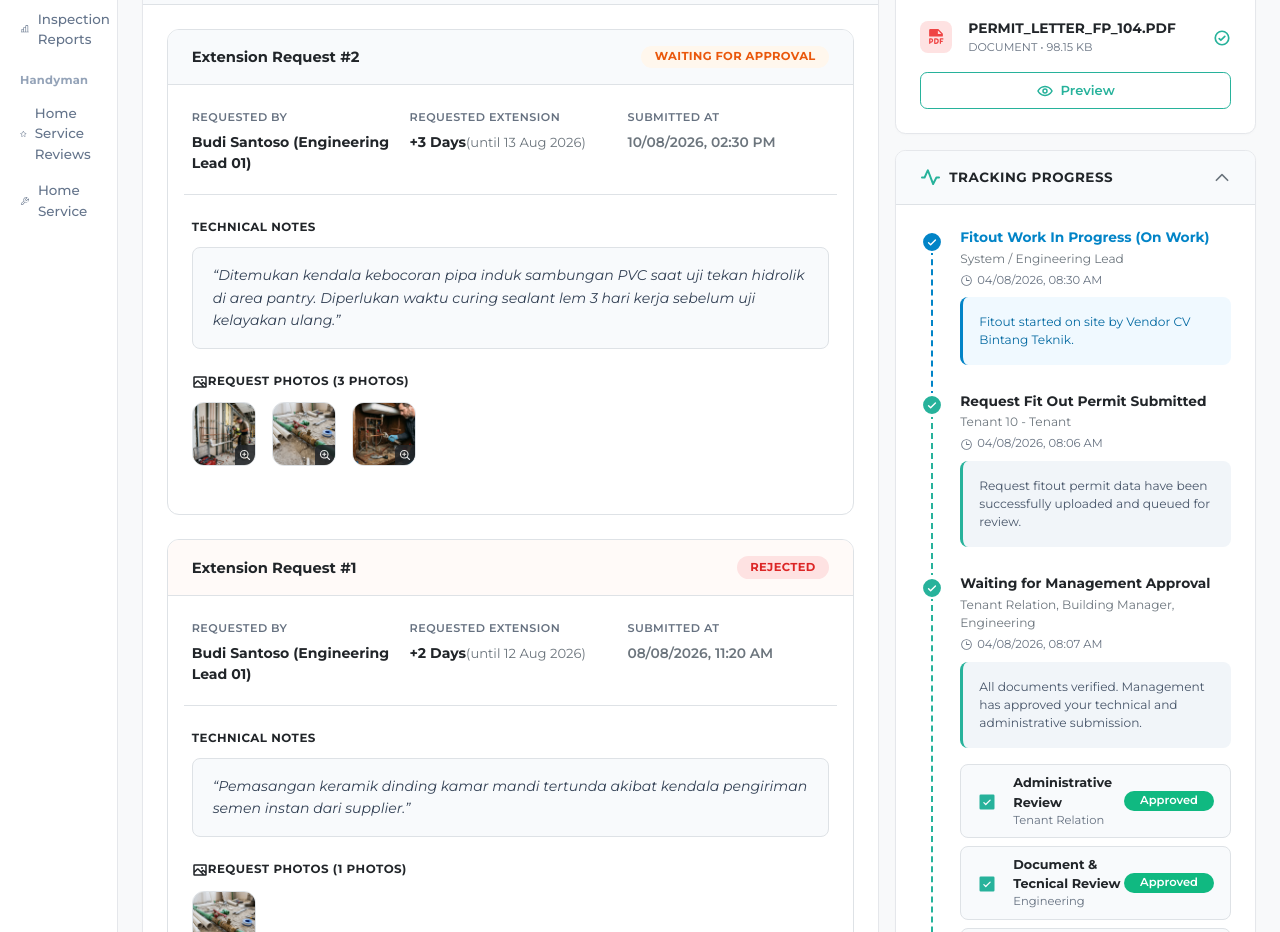
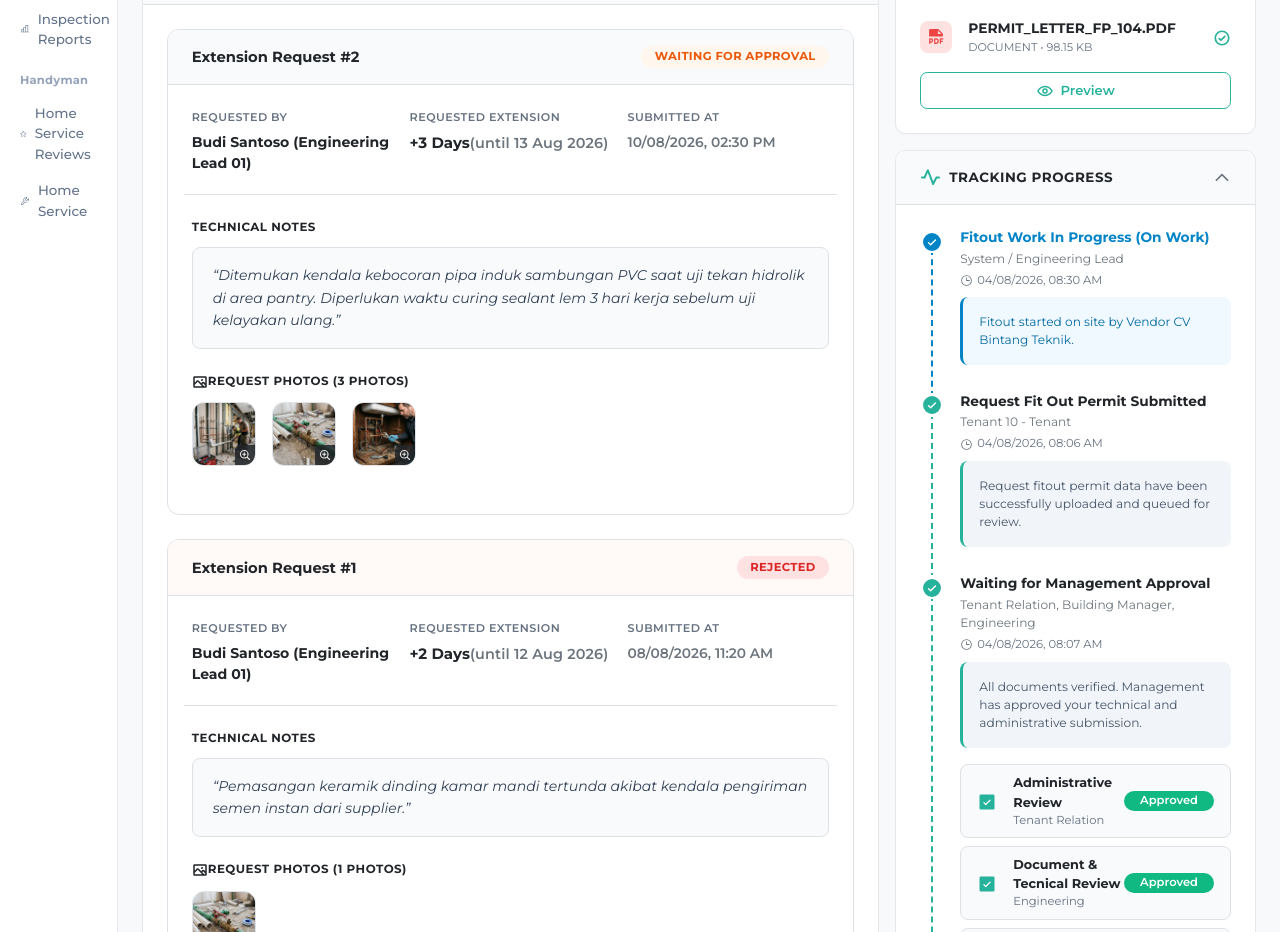
Before and after one commit to ProgrammerMuda/fit_out_extension, a React (Vite) app: page / in a window 1280 px wide. Shown: the part 1320-2252 px from the top of the page. Built offline with nearby package versions, Linux system fonts and the light colour scheme.

Commit message:
Enlarge until date font and widen gap in requested extension display

```diff
--- a/src/views/components/ExtensionHistoryCard.jsx
+++ b/src/views/components/ExtensionHistoryCard.jsx
@@ -135,9 +135,14 @@ export function ExtensionHistoryCard({ extensionLogs = [] }) {
                         >
                           REQUESTED EXTENSION
                         </div>
-                        <div className="fw-bold text-dark d-flex align-items-center gap-1.5" style={{ fontSize: '0.88rem' }}>
-                          <span>+{item.requestedDays || 3} Days</span>
-                          <span className="text-secondary fw-normal" style={{ fontSize: '0.82rem' }}>
+                        <div className="d-flex align-items-baseline gap-2.5 flex-wrap">
+                          <span className="fw-bold text-dark" style={{ fontSize: '0.94rem' }}>
+                            +{item.requestedDays || 3} Days
+                          </span>
+                          <span
+                            className="fw-semibold text-secondary"
+                            style={{ fontSize: '0.9rem', letterSpacing: '0.01em' }}
+                          >
                             (until {item.targetDate})
                           </span>
                         </div>
```
